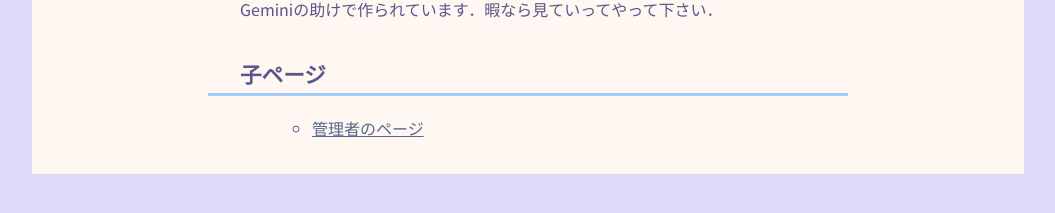
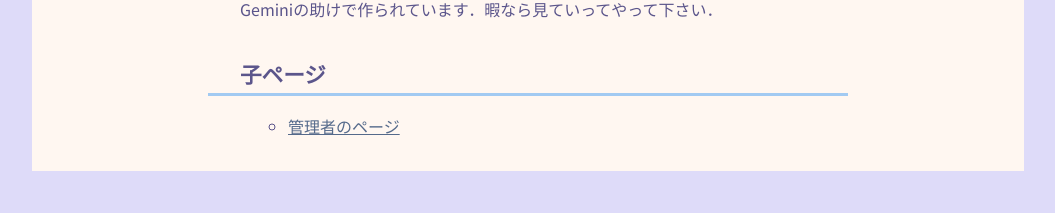
Before and after one commit to akky1023/akky1023.github.io, a Jekyll site: the page built from ja/about/index.md, in a window 1280 px wide. Shown: the part 199-412 px from the top of the page, without its empty margins (112-1167 px from the left). Built offline with Jekyll 4.4.1, drawn with Linux system fonts in a browser that asks for light colours.

Commit message:
improve list's readabilty

```diff
--- a/assets/css/normal.css
+++ b/assets/css/normal.css
@@ -342,10 +342,10 @@
     font-size: 1rem;
     margin-left: auto;
     margin-right: auto;
-    padding-left: 2.5rem;
-    padding-right: 2.5rem;
-    max-width: 32rem;
-    line-height: 1.75em;
+    padding-left: 2rem;
+    padding-right: 0;
+    max-width: 34rem;
+    line-height: 1.6em;
     list-style-type: circle;
 }
 
@@ -353,20 +353,24 @@
     box-sizing: border-box;
     margin-left: auto;
     margin-right: auto;
-    padding-left: 2.5rem;
-    padding-right: 2.5rem;
-    max-width: 32rem;
-    line-height: 1.75em;
+    padding-left: 2rem;
+    padding-right: 0;
+    max-width: 34rem;
+    line-height: 1.6em;
 }
 
 details {
     margin: 0.5rem auto;
-    max-width: 32rem;
-    line-height: 1.75em;
+    max-width: 36rem;
+    line-height: 1.6em;
 }
 
 details ul {
     margin-top: 0;
+}
+
+li:last-child {
+    margin-bottom: 0.5em;
 }
 
 a:link{color: var(--link-color);}
```
